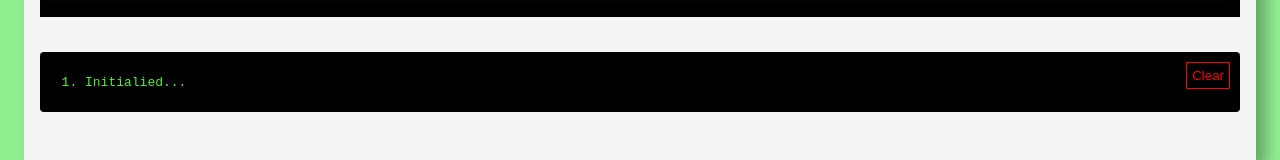
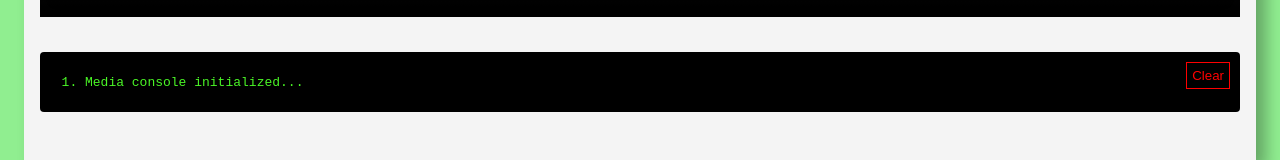
Before and after one commit to arunpraba/media-recorder-api-testing, a React (Create React App) app: page / in a window 1280 px wide. Shown: the part 511-671 px from the top of the page. Built offline with nearby package versions, Linux system fonts and the light colour scheme.

Commit message:
Text updated

```diff
--- a/src/App.js
+++ b/src/App.js
@@ -24,7 +24,7 @@ const mediaRecordingSizes = {
   }
 }
 
-const initialHistory = [`Initialied...`];
+const initialHistory = [`Media console initialized...`];
 export const isSafari =
   navigator.userAgent.indexOf('Safari') !== -1 && navigator.userAgent.indexOf('Chrome') === -1
 if (isSafari) {
@@ -45,7 +45,6 @@ export default function App() {
   const [recording, setIsRecording] = useState(false);
   const [videoSize, setVideoSize] = useState('xs')
   const [frameRate, setFrameRate] = useState(10)
-
 
   const preview = () => {
     setIsRecording(false);
```
